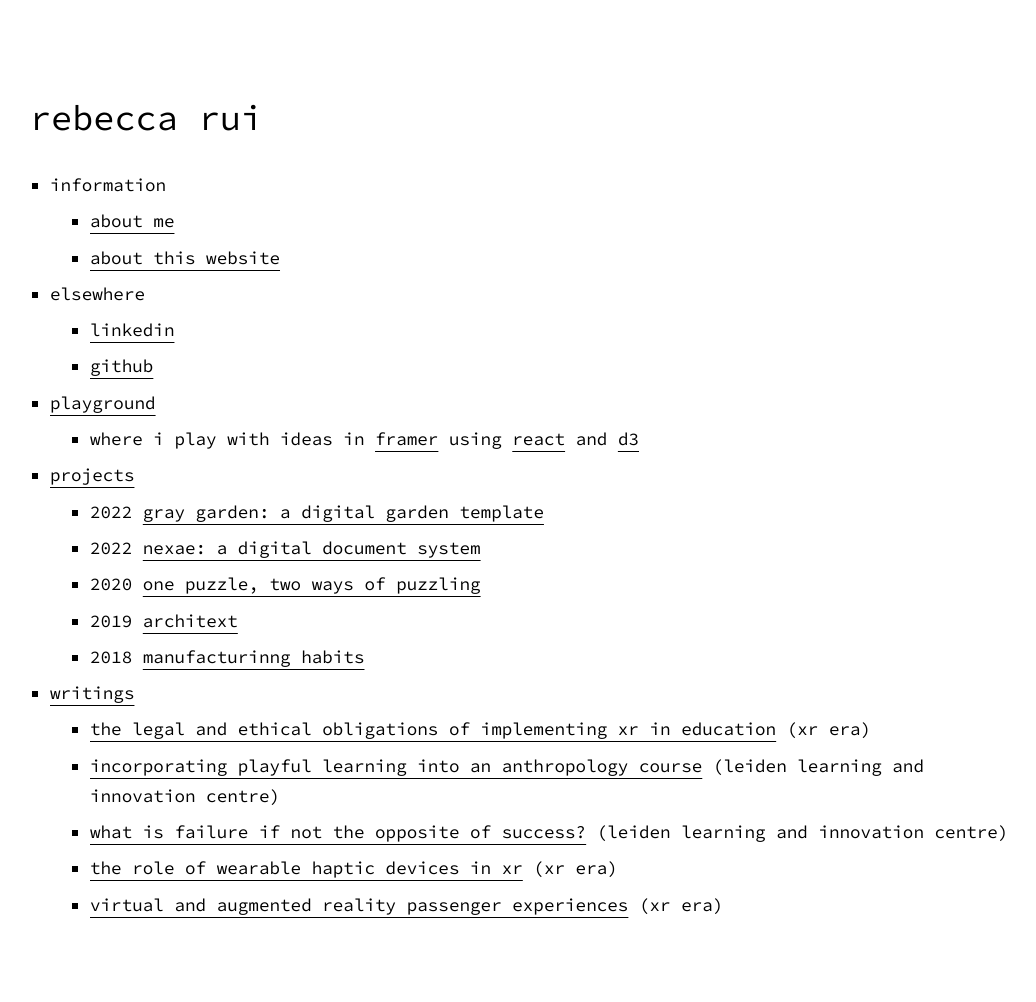
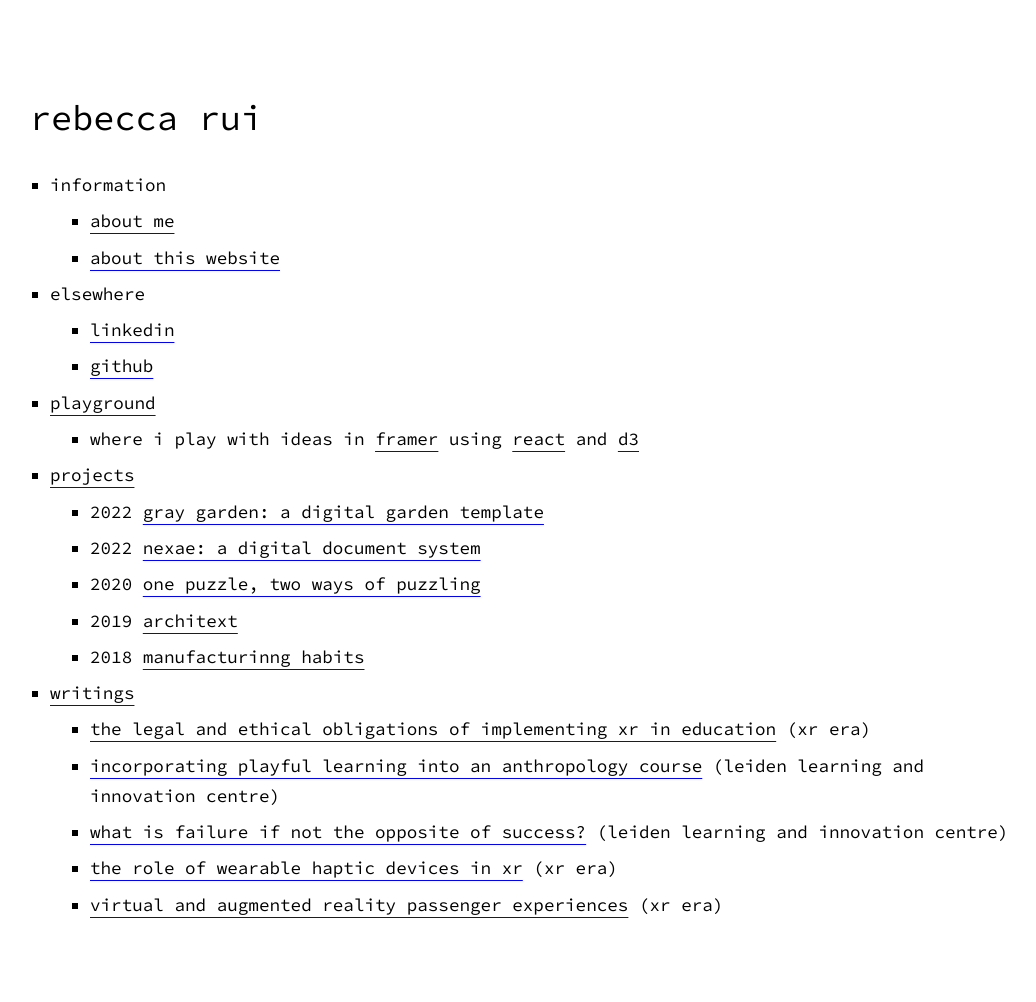
Before and after one commit to iurrrui/iurrrui.github.io, a Jekyll site: the page built from index.md, in a window 1280 px wide. Shown: the whole page, without its empty margins (110-1146 px from the left). Built offline with Jekyll 4.4.1, drawn with Linux system fonts in a browser that asks for light colours.

Commit message:
Fixed link decoration for accessibility

```diff
--- a/_sass/no-style-please.scss
+++ b/_sass/no-style-please.scss
@@ -84,12 +84,18 @@ li {
 }
 
 a {
+  color: black;
   text-decoration: underline;
+  text-decoration-color: blue;
   text-underline-offset: 0.4rem;
-  text-decoration-thickness: 0.001rem;
+  text-decoration-thickness: 1px;
+
+}
+a:visited {
   color: black;
-  // font-weight: 500;
+  text-decoration-color: purple;
 }
+
 
 table { width: 100%; }
 
```
Also changed, not shown: 2 other files.
